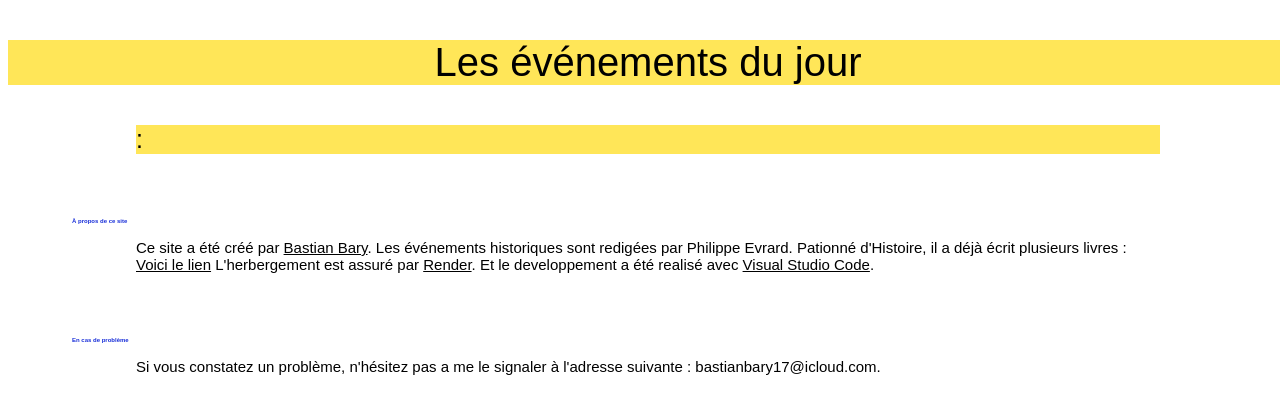
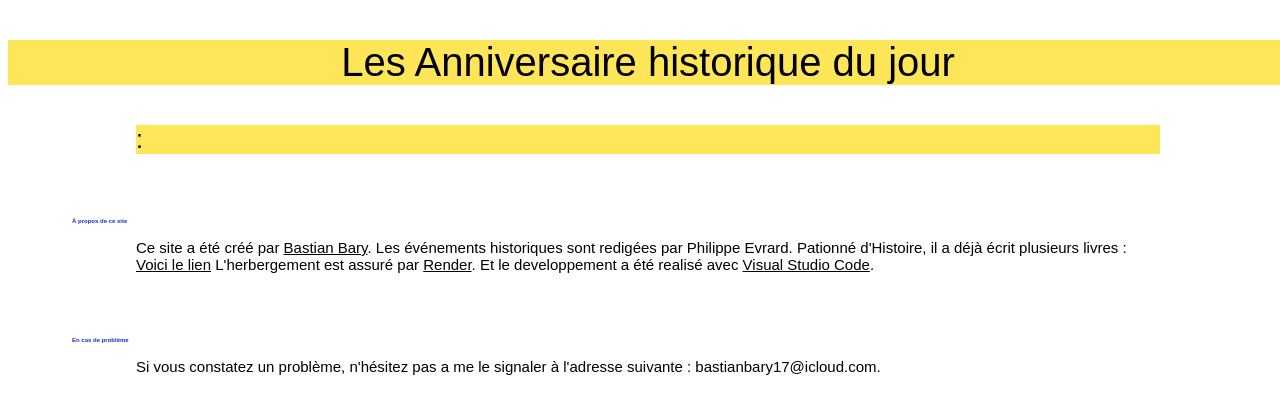
Before and after one commit to babadu17/evenement-du-jour, a Flask app: page / in a window 1280 px wide. Shown: the top 420 px of the page. Run offline with Flask 3, Linux system fonts and the light colour scheme.

Commit message:
Update index.html

```diff
--- a/templates/index.html
+++ b/templates/index.html
@@ -3,14 +3,14 @@
     <head>
         <meta charset="UTF-8">
         <meta name="viewport" content="width=device-width, initial-scale=1.0">
-        <title>Événement du jour</title>
+        <title>Anniversaire historique du jour</title>
         <link rel="stylesheet" href="static/style.css">
         <link rel="icon" herf="static/icon.png">
         <meta name="description" content="Annivairesaire d'événement historique du jour">
     </head>
     <body>
         <header>
-            <p>Les événements du jour</p>
+            <p>Les Anniversaire historique du jour</p>
         </header>
         {% if events %}
             {% for event in events %}
```
